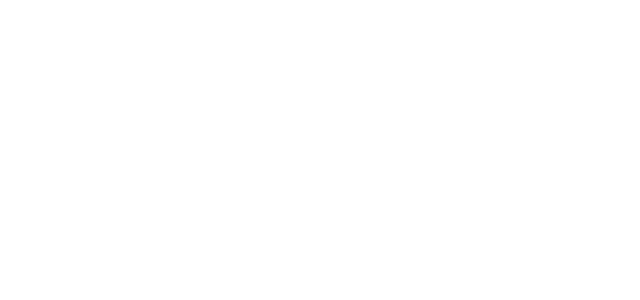
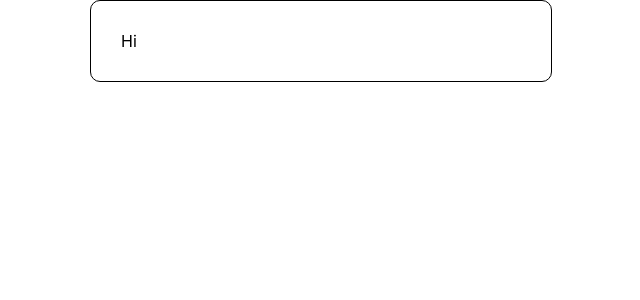
Before and after one commit to githmin/notes-app-mern-frontend, a React (Create React App) app: page /dashboard in a window 1280 px wide. Before the commit this address had no page. Shown: the top 300 px of the page, without its empty margins (319-959 px from the left). Built offline with nearby package versions, Linux system fonts and the light colour scheme.

Commit message:
added dashboard

```diff
--- a/src/App.js
+++ b/src/App.js
@@ -1,6 +1,7 @@
 import { Route, Routes } from "react-router-dom";
 import Signin from "./components/Signin";
 import Register from "./components/Register";
+import Dashboard from "./components/Dashboard";
 
 function App() {
   return (
@@ -8,6 +9,7 @@
       <Routes>
         <Route path="/" element={<Signin />} />
         <Route path="/signup" element={<Register />} />
+        <Route path="/dashboard" element={<Dashboard />} />
       </Routes>
     </div>
   );
--- /dev/null
+++ b/src/components/Dashboard.jsx
@@ -0,0 +1,25 @@
+import React from "react";
+import styled from "styled-components";
+
+const Mcontainer = styled.div`
+  display: flex;
+  align-items: center;
+  justify-content: center;
+`;
+
+const Paper = styled.div`
+  border: 1px solid black;
+  border-radius: 10px;
+  padding: 30px;
+  min-width: 50vh;
+`;
+
+const Dashboard = () => {
+  return (
+    <Mcontainer>
+      <Paper>Hi</Paper>
+    </Mcontainer>
+  );
+};
+
+export default Dashboard;
```
